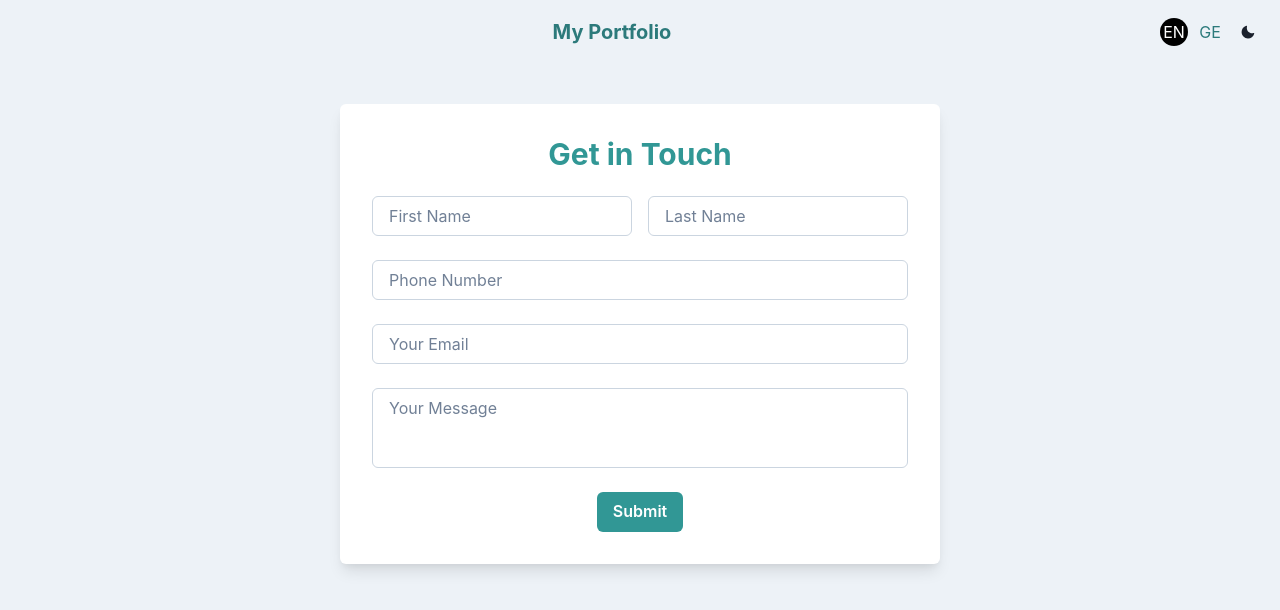
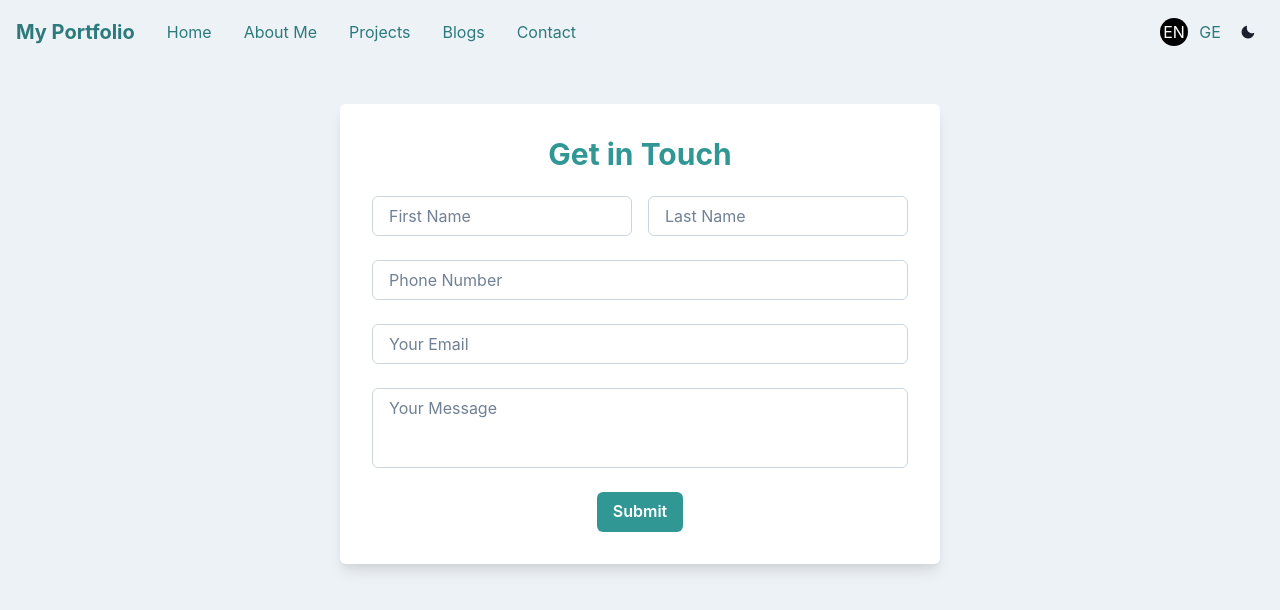
Before and after one commit to Mariamtskhadadze/my_portfolio, a React (Vite) app: page /contact in a window 1280 px wide. Shown: the top 610 px of the page. Built offline with nearby package versions, Linux system fonts and the light colour scheme.

Commit message:
Improved navigation layout

```diff
--- a/src/components/NavigationBar.tsx
+++ b/src/components/NavigationBar.tsx
@@ -8,7 +8,7 @@ import {
   useColorMode,
   Link,
   Circle,
-  VStack, // Added for mobile layout
+  VStack,
 } from "@chakra-ui/react";
 import { HamburgerIcon, CloseIcon, SunIcon, MoonIcon } from "@chakra-ui/icons";
 import { useTranslation } from "react-i18next";
@@ -34,44 +34,46 @@ const NavigationBar = () => {
     <Box bg={bgColor} px={4}>
       <Flex
         h={16}
-        alignItems={"center"}
-        justifyContent={"space-between"}
-        position="relative"
+        alignItems="center" // Ensures all elements are vertically centered
+        justifyContent="space-between" // Spreads out elements across navbar
       >
-        {/* Mobile Menu Icon aligned to the left */}
-        <Box
-          position="absolute"
-          left={4}
-          top="50%"
-          transform="translateY(-50%)" // Centers vertically along the navbar
-          zIndex={10}
-        >
+        {/* Hamburger Icon */}
         <IconButton
-            size={"lg"} // Increased icon size for better visibility
+          size={"lg"}
           icon={isOpen ? <CloseIcon /> : <HamburgerIcon />}
-            aria-label={"Toggle Navigation"}
-            display={{ md: "none" }}
+          aria-label="Toggle Navigation"
+          display={{ base: "block", md: "none" }} // Only show on small screens
           onClick={isOpen ? onClose : onOpen}
         />
-        </Box>
 
-        {/* "My Portfolio" Text aligned to the right or center */}
+        {/* "My Portfolio" Text and Navigation Links */}
         <HStack
-          spacing={4}
-          alignItems={"center"}
-          ml={12} // Adds margin left for space between icon and text
-          justifyContent="center" // Centers text content if required
-          flex="1" // Makes the text area take remaining space
+          spacing={6} // Increased spacing between "My Portfolio" and links
+          alignItems="center"
+          flex="1" // Ensures this section takes up available space
         >
-          {/* Text: My Portfolio with the desired color */}
+          {/* Text: My Portfolio */}
           <Text fontSize="xl" fontWeight="bold" color={textColor}>
             {t("myPortfolio")}
           </Text>
+
+          <HStack as={"nav"} spacing={4} display={{ base: "none", md: "flex" }}>
+            {Links.map((link) => (
+              <Link
+                key={link.name}
+                href={link.href}
+                px={2}
+                py={1}
+                color={textColor}
+              >
+                {t(link.name)}
+              </Link>
+            ))}
+          </HStack>
         </HStack>
 
-        {/* Language Toggle and Dark Mode */}
-        <HStack spacing={2} alignItems={"center"}>
-          {/* Language Toggle */}
+        {/* Language and Dark Mode Toggle */}
+        <HStack spacing={2} alignItems="center">
           <Circle
             size="28px"
             bg={i18n.language === "en" ? "black" : "transparent"}
@@ -93,7 +95,6 @@ const NavigationBar = () => {
             GE
           </Circle>
 
-          {/* Dark Mode Toggle */}
           <IconButton
             aria-label="Toggle Dark Mode"
             icon={colorMode === "light" ? <MoonIcon /> : <SunIcon />}
@@ -108,13 +109,9 @@ const NavigationBar = () => {
       {isOpen && (
         <Box
           pb={4}
-          display={{ md: "none" }}
-          position="absolute" // Position the menu absolutely to the left
-          left={0}
-          top={16} // Position the dropdown below the navbar
+          display={{ md: "none" }} // Only show on small screens
           bg={bgColor}
-          w="200px" // Adjust width of the menu
-          zIndex={9} // Ensure it appears below the hamburger icon
+          w="100%" // Full width for mobile
           boxShadow="md"
         >
           <VStack as={"nav"} spacing={4} align="flex-start">
--- a/src/locales/en.json
+++ b/src/locales/en.json
@@ -57,7 +57,9 @@
     "message": "Your Message",
     "submit": "Submit",
     "messageSent": "Message Sent",
-    "messageSuccess": "Your message has been successfully sent."
+    "messageSuccess": "Your message has been successfully sent.",
+    "warningTitle": "Warning",
+    "warning": "Please fill in all fields"
   },
   "blogsPage": {
     "title": "Blogs",
--- a/src/locales/ka.json
+++ b/src/locales/ka.json
@@ -57,7 +57,9 @@
     "message": "თქვენი შეტყობინება",
     "submit": "გაგზავნა",
     "messageSent": "შეტყობინება გაიგზავნა",
-    "messageSuccess": "თქვენი შეტყობინება წარმატებით გაიგზავნა."
+    "messageSuccess": "თქვენი შეტყობინება წარმატებით გაიგზავნა.",
+    "warningTitle": "გაფრთხილება",
+    "warning": "გთხოვთ, შეავსოთ ყველა ველი"
   },
   "blogsPage": {
     "title": "ბლოგები",
--- a/src/pages/BlogsPage.tsx
+++ b/src/pages/BlogsPage.tsx
@@ -23,21 +23,21 @@ const blogs: Blog[] = [
     id: 1,
     titleKey: "blog.responsiveWebDesignTitle", // Use translation key for title
     descriptionKey: "blog.responsiveWebDesignDescription", // Add translation key for description
-    date: "December 20, 2024",
+    date: "20/12/2024",
     link: "/blog/responsive-web-design",
   },
   {
     id: 2,
     titleKey: "blog.javascriptES6FeaturesTitle", // Use translation key for title
     descriptionKey: "blog.javascriptES6FeaturesDescription", // Add translation key for description
-    date: "December 15, 2024",
+    date: "15/12/2024",
     link: "/blog/javascript-es6-features",
   },
   {
     id: 3,
     titleKey: "blog.cssGridVsFlexboxTitle", // Use translation key for title
     descriptionKey: "blog.cssGridVsFlexboxDescription", // Add translation key for description
-    date: "December 10, 2024",
+    date: "10/12/2024",
     link: "/blog/css-grid-vs-flexbox",
   },
 ];
--- a/src/pages/ContactMe.tsx
+++ b/src/pages/ContactMe.tsx
@@ -85,8 +85,8 @@ function ContactMe() {
       !isMessageValid
     ) {
       toast({
-        title: "Warning",
-        description: "Please fill in all fields",
+        title: t("contactMe.warningTitle"),
+        description: t("contactMe.warning"),
         status: "warning",
         duration: 3000,
         isClosable: true,
```
Lines whose indentation alone changed are shown as unchanged.
